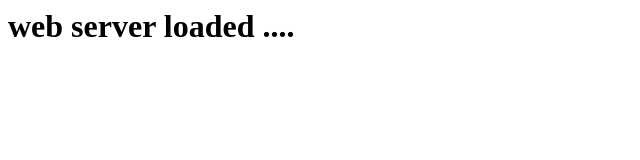
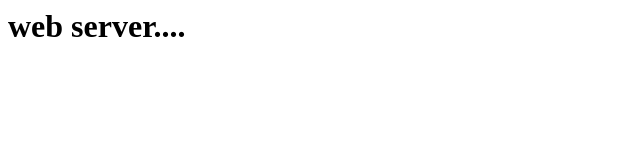
Before and after one commit to yvpatel/webserver-jenkins, a plain HTML site: page index.html in a window 1280 px wide. Shown: the whole page, without its empty margins (0-640 px from the left). Drawn offline with Linux system fonts and the light colour scheme.

Commit message:
3rd chanfe

```diff
--- a/index.html
+++ b/index.html
@@ -1 +1 @@
-<h1> web server loaded .... </h1>
+<h1> web server.... </h1>
```
